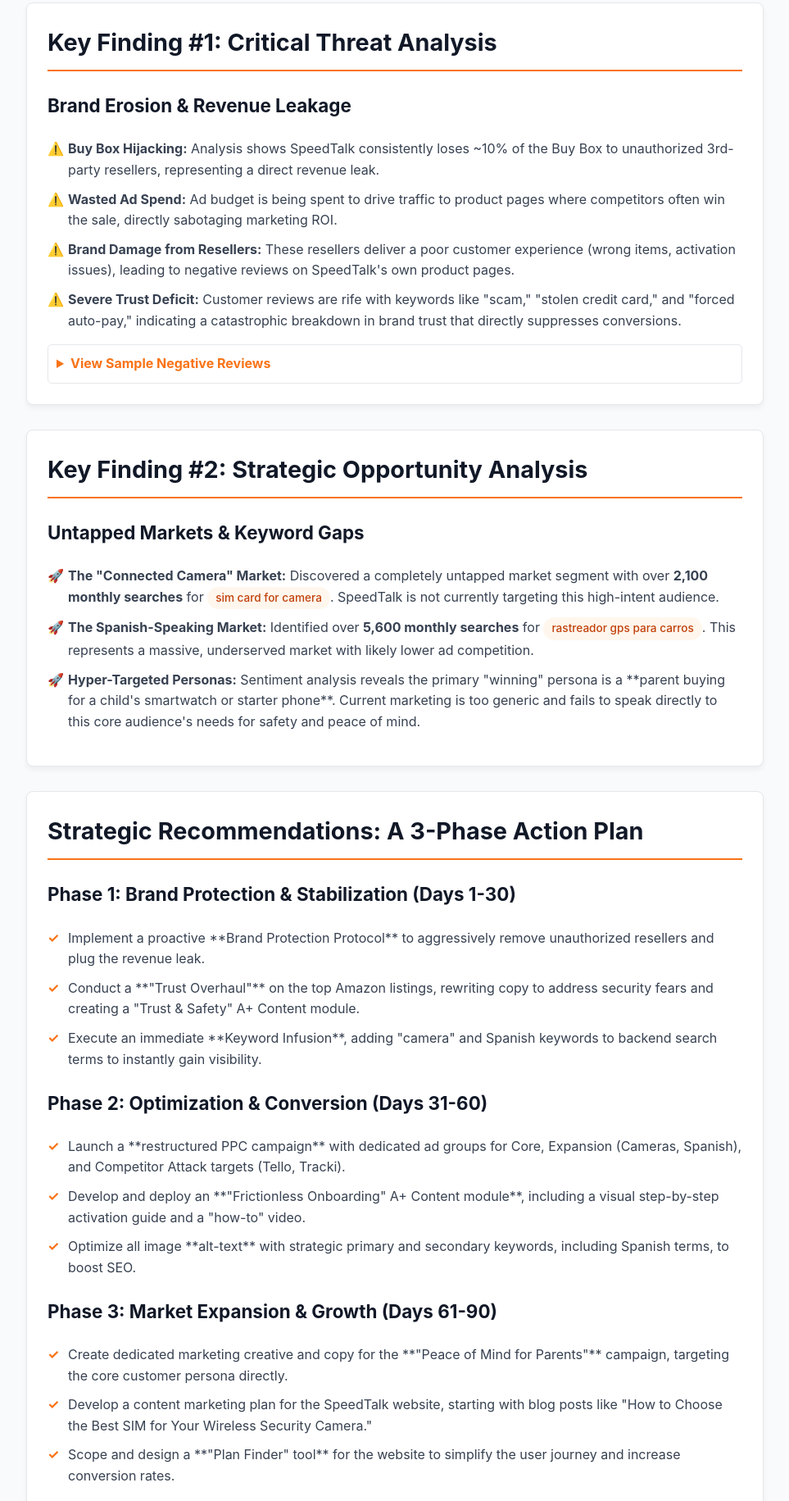
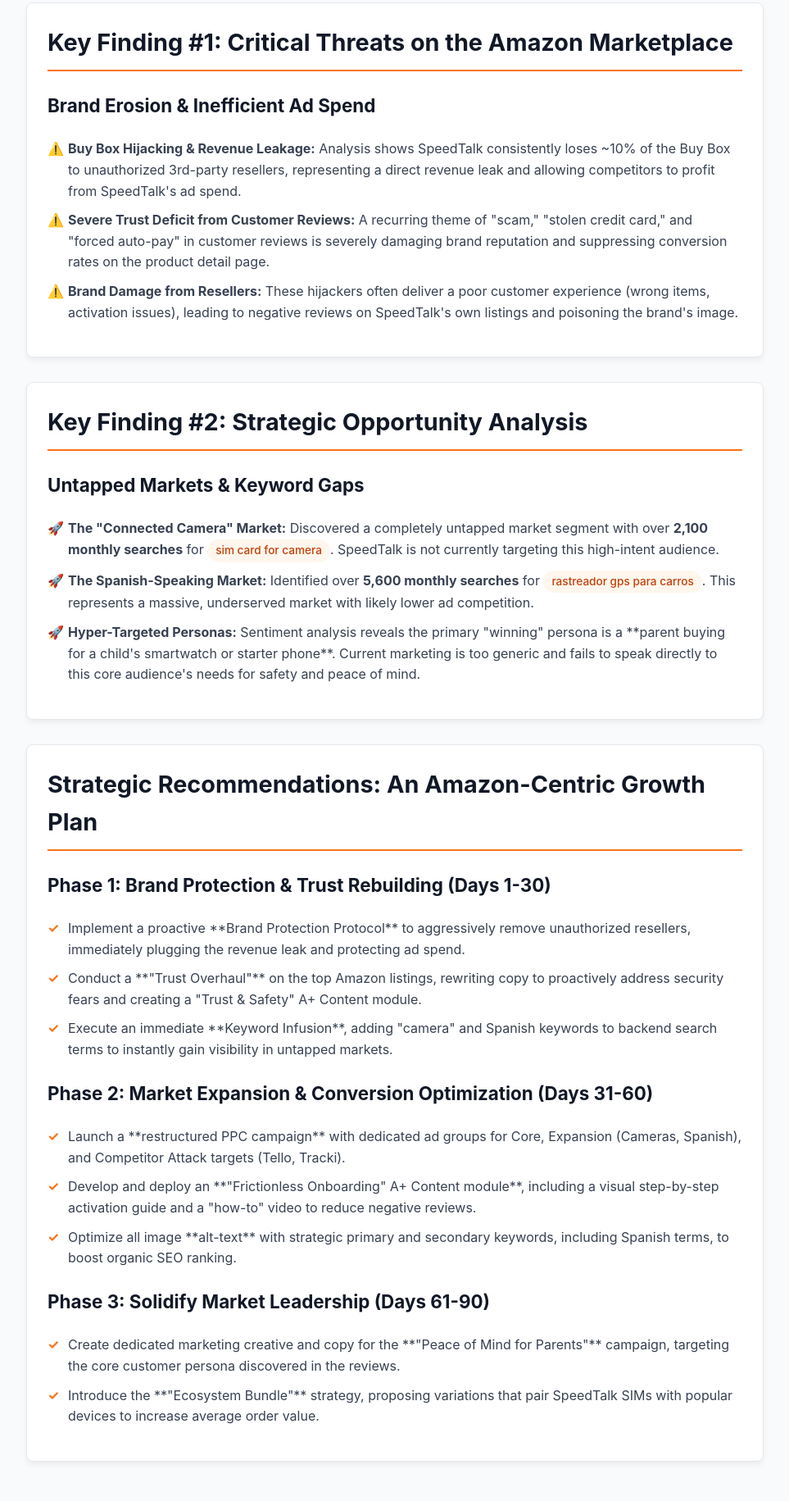
Before and after one commit to johnwesleyquintero/case-study-speedtalk-mobile, a plain HTML site: page index.html in a window 1280 px wide. Shown: the part 969-2800 px from the top of the page at 82% size, without its empty margins (158-1121 px from the left). Drawn offline with Linux system fonts and the light colour scheme.

Commit message:
Update index.html

```diff
--- a/index.html
+++ b/index.html
@@ -41,7 +41,6 @@
         }
         header h1 { color: var(--secondary-color); font-size: 2.5em; margin: 0; }
         header p { color: #6B7280; font-size: 1.1em; margin-top: 5px; }
-
                  .print-button {
             position: absolute; top: 0; right: 0; cursor: pointer; background: none;
             border: 1px solid var(--border-color); border-radius: 5px; padding: 8px 12px;
@@ -50,7 +49,6 @@
         }
         .print-button:hover { background-color: #f0f0f0; }
         .print-button svg { width: 18px; height: 18px; }
-
                  /* --- NEW INTRO SECTION STYLES --- */
         .intro-grid {
             display: grid;
@@ -81,7 +79,6 @@
         }
         .amazon-button:hover { transform: scale(1.03); }
         /* --- END NEW INTRO SECTION STYLES --- */
-
                  .executive-summary {
             background-color: var(--light-primary-bg); /* Updated to use variable */
             border-left: 5px solid var(--primary-color);
@@ -90,7 +87,6 @@
             height: 100%; /* Ensures it fills grid cell */
         }
         .executive-summary h2 { color: var(--secondary-color); margin-top: 0; }
-
                  .card {
             background-color: var(--card-bg); border: 1px solid var(--border-color);
             border-radius: 8px; padding: 25px; margin-bottom: 30px;
@@ -111,20 +107,17 @@
         details { margin-top: 15px; border: 1px solid var(--border-color); border-radius: 5px; padding: 10px; }
         summary { cursor: pointer; font-weight: bold; color: var(--primary-color); }
         footer { text-align: center; margin-top: 50px; color: #9CA3AF; font-size: 0.9em; }
-
                  .tag {
             display: inline-block; background-color: var(--light-primary-bg); /* Updated to use variable */
             color: var(--light-primary-text); /* Updated to use variable */
             padding: 3px 10px;
             border-radius: 15px; font-size: 0.85em; font-weight: 500;
         }
-
                  @media screen and (max-width: 768px) {
             .intro-grid {
                 grid-template-columns: 1fr;
             }
         }
-
                  @media print {
             body { background-color: #FFFFFF; font-size: 10pt; }
             .container { margin: 0; padding: 0; max-width: 100%; }
@@ -149,12 +142,11 @@
             <p>Prepared by: John Wesley Quintero</p>
             <p>Brand Focus: <strong>SpeedTalk Mobile</strong></p>
         </header>
-
                  <!-- NEW INTRO SECTION -->
         <div class="intro-grid">
             <div class="executive-summary">
                 <h2>Executive Summary</h2>
-                <p>SpeedTalk Mobile possesses a strong product-market fit but its growth is critically hampered by brand trust issues, revenue leakage from unauthorized resellers, and significant missed market opportunities. This report outlines a data-driven, three-phase strategy to address these threats, capitalize on untapped markets, and position SpeedTalk for dominant market leadership. The proposed initiatives will directly increase revenue, improve ad spend efficiency, and build long-term brand equity.</p>
+                <p>SpeedTalk Mobile has a strong product-market fit for low-cost, flexible data plans. However, significant growth on Amazon is being constrained by critical brand trust issues, revenue leakage from unauthorized resellers, and several major untapped market segments. This report presents an Amazon-focused, three-phase strategy to resolve these issues, capture new high-intent customer personas, and dramatically improve the efficiency of their ad spend, solidifying their position as the go-to value leader in the SIM card category.</p>
             </div>
             <div class="product-showcase">
                 <img src="https://m.media-amazon.com/images/I/61RJKSLBB+L._AC_SL1500_.jpg" alt="SpeedTalk Mobile $5 Prepaid SIM Card Product Image">
@@ -162,28 +154,19 @@
             </div>
         </div>
         <!-- END NEW INTRO SECTION -->
-
                  <section class="card">
             <h2>Methodology</h2>
             <p>This analysis was conducted using resourceful market research techniques, combining data from free-tier SaaS tools, manual "guerrilla" research via Amazon's search interface, and in-depth sentiment analysis of over 50 customer reviews. This multi-faceted approach provides a comprehensive view of technical performance, market positioning, and direct customer feedback.</p>
         </section>
-
                  <section class="card">
-            <h2>Key Finding #1: Critical Threat Analysis</h2>
-            <h3>Brand Erosion & Revenue Leakage</h3>
+            <h2>Key Finding #1: Critical Threats on the Amazon Marketplace</h2>
+            <h3>Brand Erosion & Inefficient Ad Spend</h3>
             <ul class="threat">
-                <li><strong>Buy Box Hijacking:</strong> Analysis shows SpeedTalk consistently loses ~10% of the Buy Box to unauthorized 3rd-party resellers, representing a direct revenue leak.</li>
-                <li><strong>Wasted Ad Spend:</strong> Ad budget is being spent to drive traffic to product pages where competitors often win the sale, directly sabotaging marketing ROI.</li>
-                <li><strong>Brand Damage from Resellers:</strong> These resellers deliver a poor customer experience (wrong items, activation issues), leading to negative reviews on SpeedTalk's own product pages.</li>
-                <li><strong>Severe Trust Deficit:</strong> Customer reviews are rife with keywords like "scam," "stolen credit card," and "forced auto-pay," indicating a catastrophic breakdown in brand trust that directly suppresses conversions.</li>
+                <li><strong>Buy Box Hijacking & Revenue Leakage:</strong> Analysis shows SpeedTalk consistently loses ~10% of the Buy Box to unauthorized 3rd-party resellers, representing a direct revenue leak and allowing competitors to profit from SpeedTalk's ad spend.</li>
+                <li><strong>Severe Trust Deficit from Customer Reviews:</strong> A recurring theme of "scam," "stolen credit card," and "forced auto-pay" in customer reviews is severely damaging brand reputation and suppressing conversion rates on the product detail page.</li>
+                <li><strong>Brand Damage from Resellers:</strong> These hijackers often deliver a poor customer experience (wrong items, activation issues), leading to negative reviews on SpeedTalk's own listings and poisoning the brand's image.</li>
             </ul>
-            <details>
-                <summary>View Sample Negative Reviews</summary>
-                <blockquote class="review-quote">"Beware, once you give them your credit card they will seal the number and use it. Had to have my credit card cancelled because of that."</blockquote>
-                <blockquote class="review-quote">"This product requires registration and a credit card in order to activate... not an anonymous prepaid sim card."</blockquote>
-            </details>
         </section>
-
                  <section class="card">
             <h2>Key Finding #2: Strategic Opportunity Analysis</h2>
             <h3>Untapped Markets & Keyword Gaps</h3>
@@ -193,29 +176,26 @@
                 <li><strong>Hyper-Targeted Personas:</strong> Sentiment analysis reveals the primary "winning" persona is a **parent buying for a child's smartwatch or starter phone**. Current marketing is too generic and fails to speak directly to this core audience's needs for safety and peace of mind.</li>
             </ul>
         </section>
-
                  <section class="card">
-            <h2>Strategic Recommendations: A 3-Phase Action Plan</h2>
-            <h3>Phase 1: Brand Protection & Stabilization (Days 1-30)</h3>
+            <h2>Strategic Recommendations: An Amazon-Centric Growth Plan</h2>
+            <h3>Phase 1: Brand Protection & Trust Rebuilding (Days 1-30)</h3>
             <ul>
-                <li>Implement a proactive **Brand Protection Protocol** to aggressively remove unauthorized resellers and plug the revenue leak.</li>
-                <li>Conduct a **"Trust Overhaul"** on the top Amazon listings, rewriting copy to address security fears and creating a "Trust & Safety" A+ Content module.</li>
-                <li>Execute an immediate **Keyword Infusion**, adding "camera" and Spanish keywords to backend search terms to instantly gain visibility.</li>
+                <li>Implement a proactive **Brand Protection Protocol** to aggressively remove unauthorized resellers, immediately plugging the revenue leak and protecting ad spend.</li>
+                <li>Conduct a **"Trust Overhaul"** on the top Amazon listings, rewriting copy to proactively address security fears and creating a "Trust & Safety" A+ Content module.</li>
+                <li>Execute an immediate **Keyword Infusion**, adding "camera" and Spanish keywords to backend search terms to instantly gain visibility in untapped markets.</li>
             </ul>
-            <h3>Phase 2: Optimization & Conversion (Days 31-60)</h3>
+            <h3>Phase 2: Market Expansion & Conversion Optimization (Days 31-60)</h3>
             <ul>
                 <li>Launch a **restructured PPC campaign** with dedicated ad groups for Core, Expansion (Cameras, Spanish), and Competitor Attack targets (Tello, Tracki).</li>
-                <li>Develop and deploy an **"Frictionless Onboarding" A+ Content module**, including a visual step-by-step activation guide and a "how-to" video.</li>
-                <li>Optimize all image **alt-text** with strategic primary and secondary keywords, including Spanish terms, to boost SEO.</li>
+                <li>Develop and deploy an **"Frictionless Onboarding" A+ Content module**, including a visual step-by-step activation guide and a "how-to" video to reduce negative reviews.</li>
+                <li>Optimize all image **alt-text** with strategic primary and secondary keywords, including Spanish terms, to boost organic SEO ranking.</li>
             </ul>
-            <h3>Phase 3: Market Expansion & Growth (Days 61-90)</h3>
+            <h3>Phase 3: Solidify Market Leadership (Days 61-90)</h3>
             <ul>
-                <li>Create dedicated marketing creative and copy for the **"Peace of Mind for Parents"** campaign, targeting the core customer persona directly.</li>
-                <li>Develop a content marketing plan for the SpeedTalk website, starting with blog posts like "How to Choose the Best SIM for Your Wireless Security Camera."</li>
-                <li>Scope and design a **"Plan Finder" tool** for the website to simplify the user journey and increase conversion rates.</li>
+                <li>Create dedicated marketing creative and copy for the **"Peace of Mind for Parents"** campaign, targeting the core customer persona discovered in the reviews.</li>
+                <li>Introduce the **"Ecosystem Bundle"** strategy, proposing variations that pair SpeedTalk SIMs with popular devices to increase average order value.</li>
             </ul>
         </section>
-
                  <footer>
             <p>This analysis demonstrates that with a targeted, data-driven approach, we can rapidly solve critical issues and unlock significant growth. I am confident in my ability to execute this plan and deliver measurable results.</p>
         </footer>
```
Lines whose indentation alone changed are shown as unchanged.
